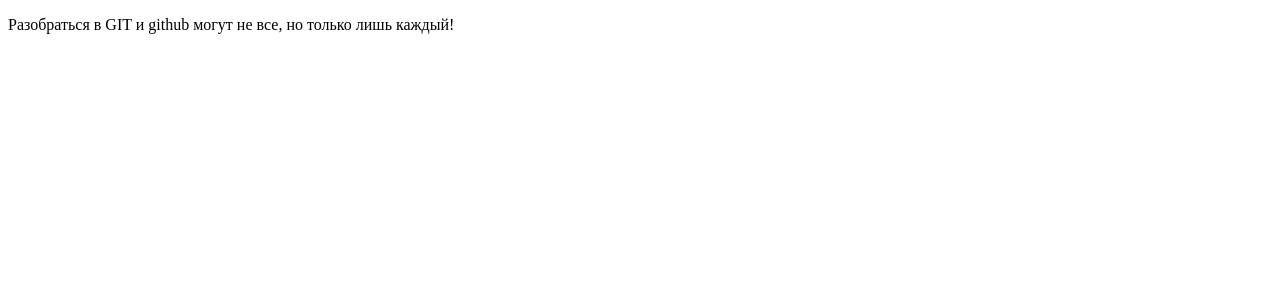
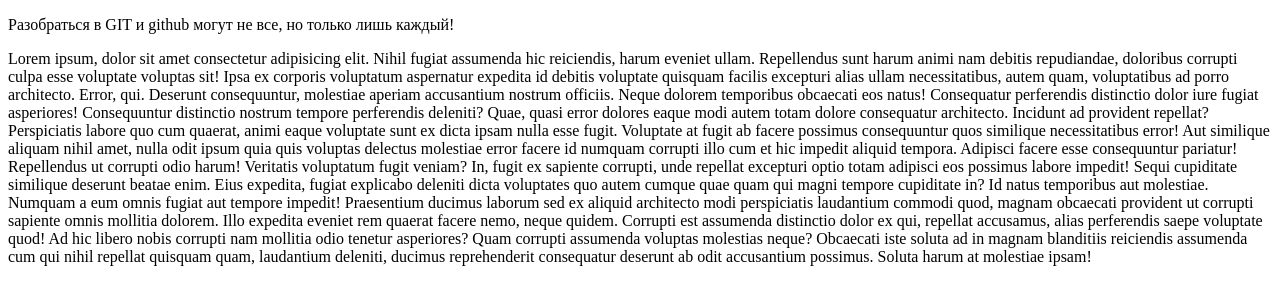
Before and after one commit to adamblack696/js_lesson, a plain HTML site: page index.html in a window 1280 px wide. Drawn offline with Linux system fonts and the light colour scheme.

Commit message:
feat: add text

```diff
--- a/index.html
+++ b/index.html
@@ -7,6 +7,16 @@
 </head>
 <body>
 	<p>Разобраться в GIT и github могут не все, но только лишь каждый!</p>
+	<p>Lorem ipsum, dolor sit amet consectetur adipisicing elit. Nihil fugiat assumenda hic reiciendis, harum eveniet ullam. Repellendus sunt harum animi nam debitis repudiandae, doloribus corrupti culpa esse voluptate voluptas sit!
+	Ipsa ex corporis voluptatum aspernatur expedita id debitis voluptate quisquam facilis excepturi alias ullam necessitatibus, autem quam, voluptatibus ad porro architecto. Error, qui. Deserunt consequuntur, molestiae aperiam accusantium nostrum officiis.
+	Neque dolorem temporibus obcaecati eos natus! Consequatur perferendis distinctio dolor iure fugiat asperiores! Consequuntur distinctio nostrum tempore perferendis deleniti? Quae, quasi error dolores eaque modi autem totam dolore consequatur architecto.
+	Incidunt ad provident repellat? Perspiciatis labore quo cum quaerat, animi eaque voluptate sunt ex dicta ipsam nulla esse fugit. Voluptate at fugit ab facere possimus consequuntur quos similique necessitatibus error!
+	Aut similique aliquam nihil amet, nulla odit ipsum quia quis voluptas delectus molestiae error facere id numquam corrupti illo cum et hic impedit aliquid tempora. Adipisci facere esse consequuntur pariatur!
+	Repellendus ut corrupti odio harum! Veritatis voluptatum fugit veniam? In, fugit ex sapiente corrupti, unde repellat excepturi optio totam adipisci eos possimus labore impedit! Sequi cupiditate similique deserunt beatae enim.
+	Eius expedita, fugiat explicabo deleniti dicta voluptates quo autem cumque quae quam qui magni tempore cupiditate in? Id natus temporibus aut molestiae. Numquam a eum omnis fugiat aut tempore impedit!
+	Praesentium ducimus laborum sed ex aliquid architecto modi perspiciatis laudantium commodi quod, magnam obcaecati provident ut corrupti sapiente omnis mollitia dolorem. Illo expedita eveniet rem quaerat facere nemo, neque quidem.
+	Corrupti est assumenda distinctio dolor ex qui, repellat accusamus, alias perferendis saepe voluptate quod! Ad hic libero nobis corrupti nam mollitia odio tenetur asperiores? Quam corrupti assumenda voluptas molestias neque?
+	Obcaecati iste soluta ad in magnam blanditiis reiciendis assumenda cum qui nihil repellat quisquam quam, laudantium deleniti, ducimus reprehenderit consequatur deserunt ab odit accusantium possimus. Soluta harum at molestiae ipsam!</p>
 	<script src="script.js" asinc defer></script>
 </body>
 </html>
```
Also changed, not shown: 1 other file.
